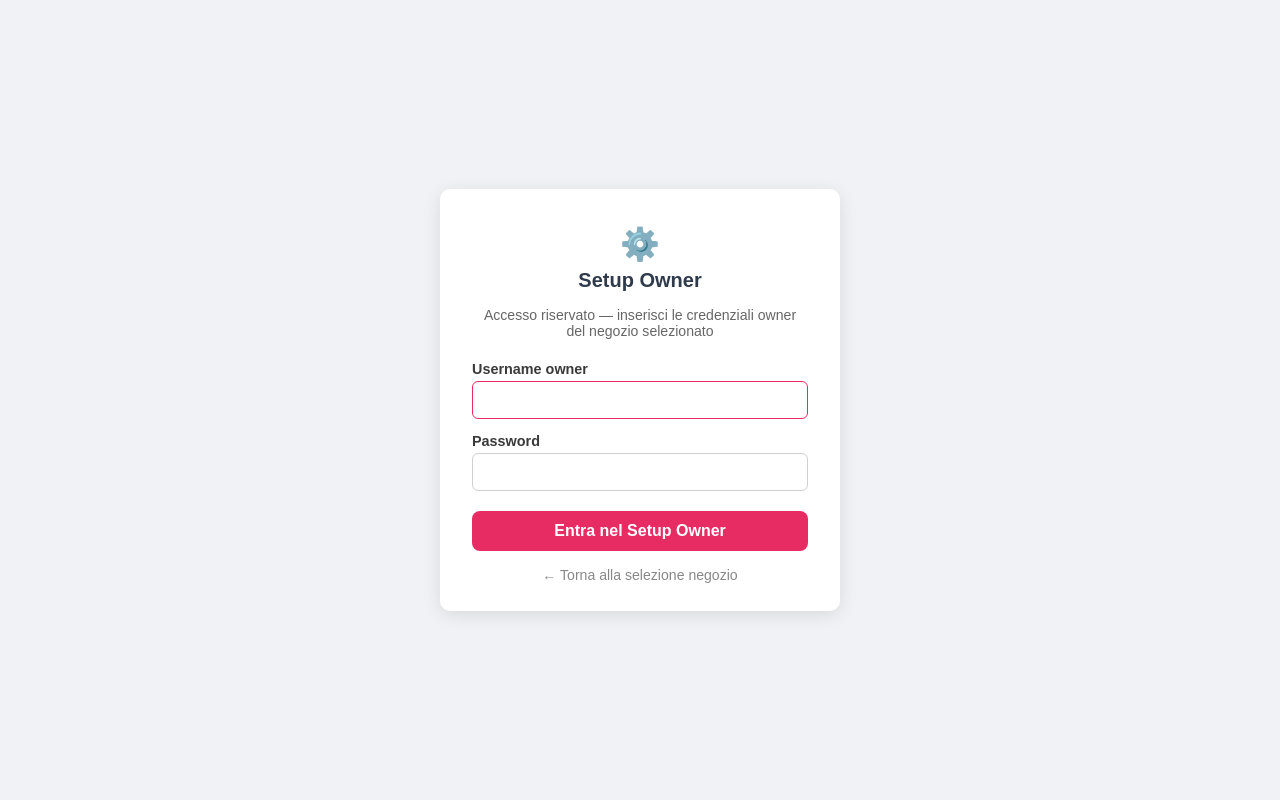
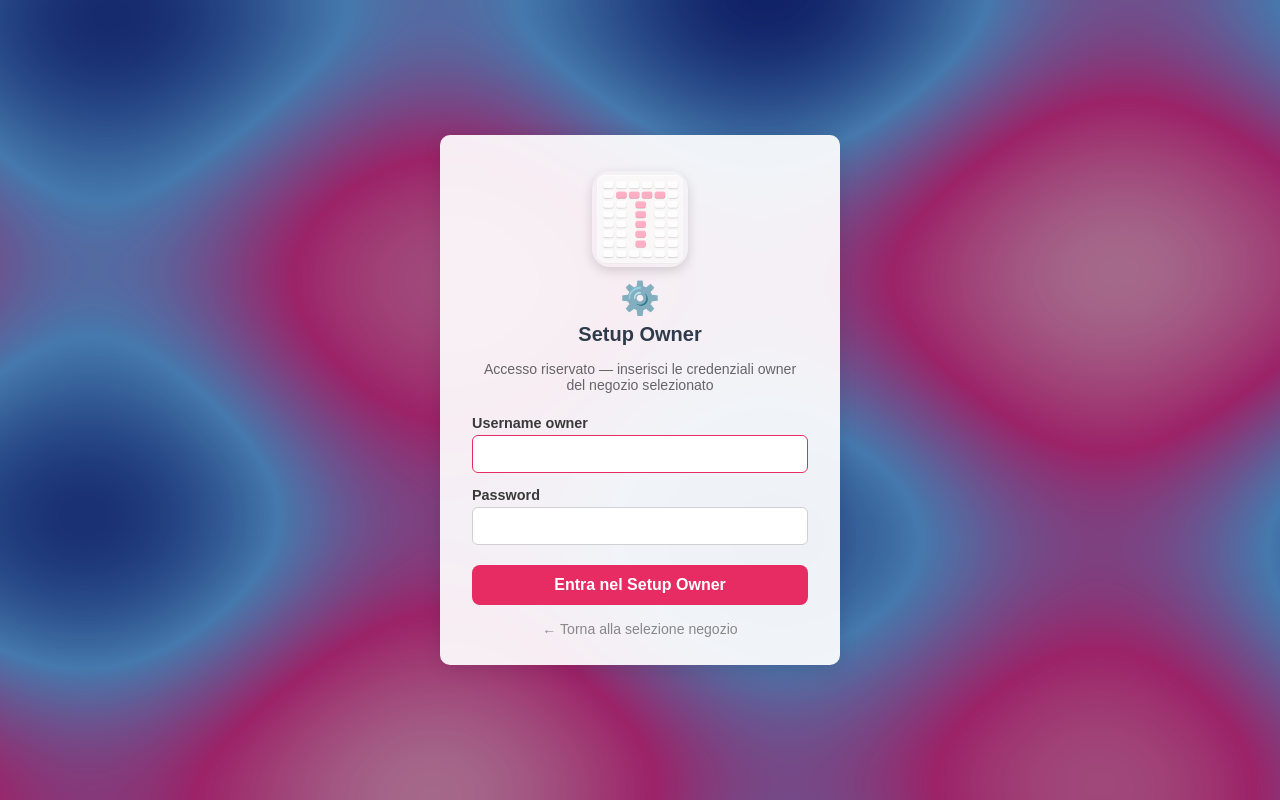
Before and after one commit to AlexBudet/SunBooking, a Flask app: page /owner-login in a window 1280 px wide. Run offline with Flask 3, Linux system fonts and the light colour scheme.

Commit message:
versione web migliorata con login prima di selezione negozio

```diff
--- a/appl/templates/owner_login.html
+++ b/appl/templates/owner_login.html
@@ -9,19 +9,41 @@
       font-family: Arial, sans-serif;
       margin: 0;
       padding: 40px 20px;
-      background: #f0f2f5;
+      background-color: #f7f7f7;
+      background-image: url("/static/img/landing-bg.png");
+      background-size: cover;
+      background-position: center center;
+      background-repeat: no-repeat;
+      background-attachment: scroll;
       min-height: 100vh;
       display: flex;
       align-items: center;
       justify-content: center;
     }
+    .bg-overlay {
+      position: fixed;
+      inset: 0;
+      background: rgba(0,0,0,0.32);
+      pointer-events: none;
+      z-index: 0;
+    }
     .card {
-      background: #fff;
+      position: relative;
+      z-index: 1;
+      background: rgba(255,255,255,0.92);
       border-radius: 10px;
       box-shadow: 0 4px 18px rgba(0,0,0,0.10);
       padding: 36px 32px 28px;
       width: 100%;
       max-width: 400px;
+    }
+    .brand-logo {
+      display: block;
+      margin: 0 auto 12px auto;
+      width: 96px; height: 96px;
+      border-radius: 18px;
+      box-shadow: 0 4px 12px rgba(0,0,0,0.15);
+      object-fit: cover;
     }
     .card-icon {
       font-size: 2em;
@@ -94,7 +116,9 @@
   </style>
 </head>
 <body>
+  <div class="bg-overlay" aria-hidden="true"></div>
   <div class="card">
+    <img src="/static/img/logo-192.png" alt="Tosca" class="brand-logo">
     <div class="card-icon">⚙️</div>
     <h2>Setup Owner</h2>
     <p class="subtitle">Accesso riservato — inserisci le credenziali owner<br>del negozio selezionato</p>
--- a/wsgi.py
+++ b/wsgi.py
@@ -105,7 +105,11 @@ secret = os.getenv('SECRET_KEY') or os.urandom(24)
 use_https = os.getenv('USE_HTTPS', 'false').lower() in ('1', 'true', 'yes')
 
 base_templates = os.path.join(base_dir, 'appl', 'templates')
-root_app = Flask('sunbooking_root', template_folder=base_templates)
+base_static = os.path.join(base_dir, 'appl', 'static')
+root_app = Flask('sunbooking_root',
+                 template_folder=base_templates,
+                 static_folder=base_static,
+                 static_url_path='/static')
 root_app.secret_key = secret
 
 # La root_app non ha Flask-WTF inizializzato: forniamo un csrf_token() no-op
@@ -115,7 +119,7 @@ root_app.jinja_env.globals['csrf_token'] = lambda: ''
 @root_app.before_request
 def root_redirect_to_selected_db():
     path = request.path or '/'
-    if path in ('/', '/landing-web', '/landing-logout') or path.startswith('/select-db/') or path.startswith('/s/') or path.startswith('/owner'):
+    if path in ('/', '/landing-web', '/landing-logout') or path.startswith('/select-db/') or path.startswith('/s/') or path.startswith('/owner') or path.startswith('/static/') or path.startswith('/apple-touch-icon'):
         return None
     dbidx = request.cookies.get('dbidx', '').strip()
     if dbidx and dbidx.isdigit():
```
Also changed, not shown: appl/templates/landing.html (+10 -0 lines), appl/templates/landing_web.html (+13 -3 lines).
